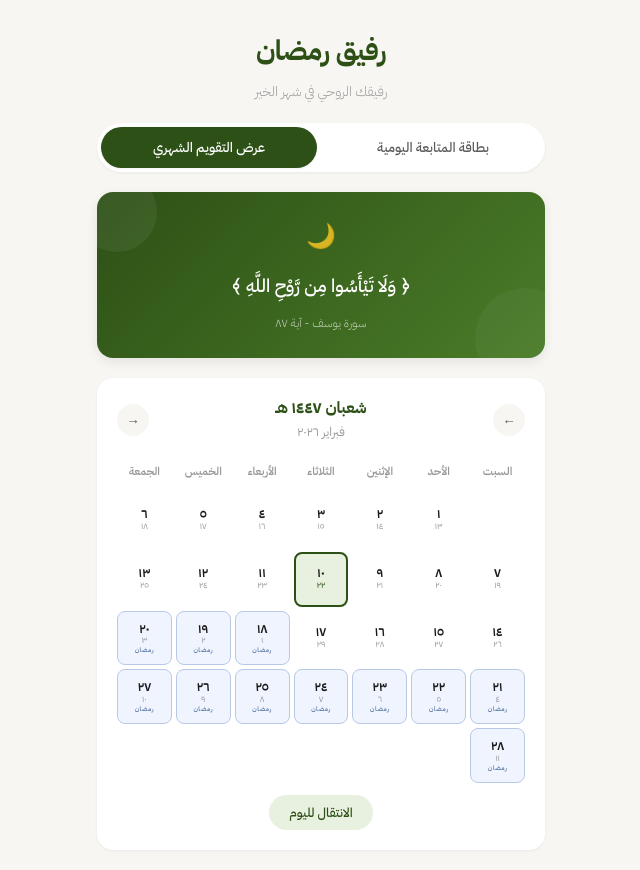
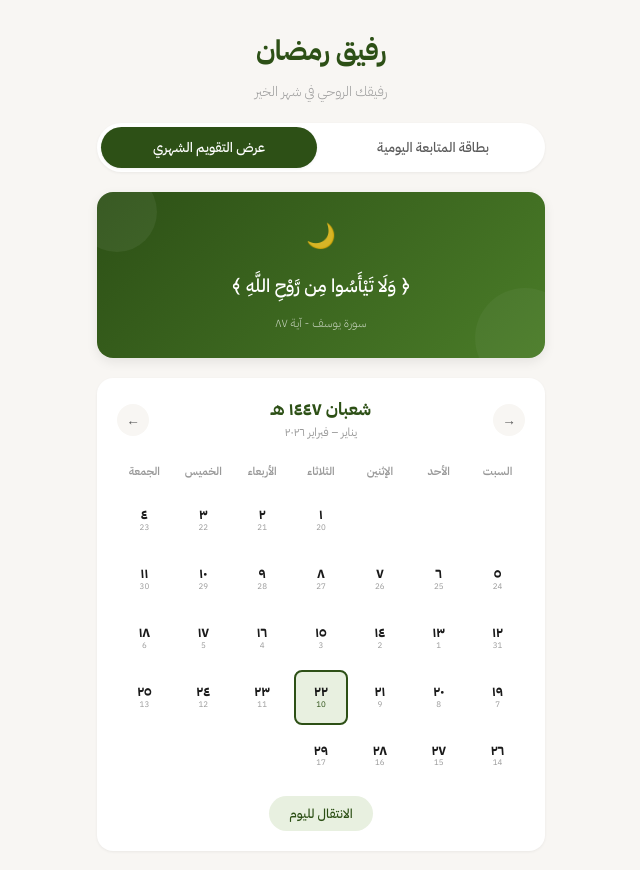
Before and after one commit to ffaa789-star/Ramadan1, a React (Vite) app: page / in a window 1280 px wide. Both pictures are taken after a click on the button "عرض التقويم الشهري". Shown: the top 870 px of the page, without its empty margins (319-959 px from the left). Built offline with nearby package versions, Linux system fonts and the light colour scheme.

Commit message:
Hijri month view + RTL nav + full Ramadan highlight

```diff
--- a/src/App.jsx
+++ b/src/App.jsx
@@ -71,10 +71,8 @@ export default function App() {
   const [entries, setEntries] = useState(loadEntries);
   const [selectedDate, setSelectedDate] = useState(getTodayYMD);
   const [activeTab, setActiveTab] = useState('checkin');
-  const [calendarMonth, setCalendarMonth] = useState(() => {
-    const today = new Date();
-    return new Date(today.getFullYear(), today.getMonth(), 1);
-  });
+  // Calendar anchor: a Gregorian YMD string used to determine which Hijri month to display
+  const [calendarAnchor, setCalendarAnchor] = useState(getTodayYMD);
 
   useEffect(() => {
     saveEntries(entries);
@@ -156,8 +154,8 @@ export default function App() {
           entries={entries}
           selectedDate={selectedDate}
           onSelectDate={handleSelectDate}
-          calendarMonth={calendarMonth}
-          onChangeMonth={setCalendarMonth}
+          calendarAnchor={calendarAnchor}
+          onChangeAnchor={setCalendarAnchor}
         />
       )}
     </>
--- a/src/components/Calendar.jsx
+++ b/src/components/Calendar.jsx
@@ -1,21 +1,19 @@
+import { useMemo } from 'react';
 import {
   getTodayYMD,
-  pad2,
   toArabicNumeral,
-  formatHijriDayOnly,
   formatHijriMonthYear,
-  isRamadan,
+  getHijriParts,
+  buildHijriMonthDays,
+  findHijriMonthStart,
+  addDaysYMD,
+  parseYMDToLocalNoon,
 } from '../dateUtils';
 
 /* Saturday-first weekday headers */
 const WEEKDAYS = ['السبت', 'الأحد', 'الإثنين', 'الثلاثاء', 'الأربعاء', 'الخميس', 'الجمعة'];
 
 const HABIT_KEYS = ['prayer', 'quran', 'qiyam', 'charity', 'dhikr'];
-
-const MONTHS_AR = [
-  'يناير', 'فبراير', 'مارس', 'أبريل', 'مايو', 'يونيو',
-  'يوليو', 'أغسطس', 'سبتمبر', 'أكتوبر', 'نوفمبر', 'ديسمبر',
-];
 
 function getScore(entry) {
   if (!entry) return 0;
@@ -30,39 +28,61 @@ function saturdayFirstIndex(jsDay) {
   return (jsDay + 1) % 7;
 }
 
-export default function Calendar({ entries, selectedDate, onSelectDate, calendarMonth, onChangeMonth }) {
-  const year = calendarMonth.getFullYear();
-  const month = calendarMonth.getMonth();
-
+export default function Calendar({ entries, selectedDate, onSelectDate, calendarAnchor, onChangeAnchor }) {
   const todayStr = getTodayYMD();
 
-  /* ── Grid boundaries (Gregorian month) ── */
-  const firstDayOfMonth = new Date(year, month, 1);
-  const leadingDays = saturdayFirstIndex(firstDayOfMonth.getDay());
-  const daysInMonth = new Date(year, month + 1, 0).getDate();
+  /* ── Build the Hijri month grid from anchor ── */
+  const hijriDays = useMemo(() => buildHijriMonthDays(calendarAnchor), [calendarAnchor]);
+
+  /* Hijri month/year info from the first day of the Hijri month */
+  const hijriHeader = formatHijriMonthYear(hijriDays[0]);
+  const { hMonth: displayedHijriMonth } = getHijriParts(hijriDays[0]);
+  const isRamadanMonth = displayedHijriMonth === 9;
+
+  /* Gregorian range for subtitle: e.g. "مارس – أبريل ٢٠٢٥" */
+  const firstGreg = parseYMDToLocalNoon(hijriDays[0]);
+  const lastGreg = parseYMDToLocalNoon(hijriDays[hijriDays.length - 1]);
+  const gregSubtitle = (() => {
+    const fmtMonth = (dt) => dt.toLocaleDateString('ar-EG', { month: 'long' });
+    const fmtYear = (dt) => toArabicNumeral(dt.getFullYear());
+    if (firstGreg.getMonth() === lastGreg.getMonth()) {
+      return `${fmtMonth(firstGreg)} ${fmtYear(firstGreg)}`;
+    }
+    if (firstGreg.getFullYear() === lastGreg.getFullYear()) {
+      return `${fmtMonth(firstGreg)} – ${fmtMonth(lastGreg)} ${fmtYear(firstGreg)}`;
+    }
+    return `${fmtMonth(firstGreg)} ${fmtYear(firstGreg)} – ${fmtMonth(lastGreg)} ${fmtYear(lastGreg)}`;
+  })();
+
+  /* ── Leading blanks for Saturday-first grid ── */
+  const firstDayJs = parseYMDToLocalNoon(hijriDays[0]).getDay(); // 0=Sun
+  const leadingBlanks = saturdayFirstIndex(firstDayJs);
 
   const cells = [];
-  for (let i = 0; i < leadingDays; i++) {
+  for (let i = 0; i < leadingBlanks; i++) {
     cells.push(null);
   }
-  for (let d = 1; d <= daysInMonth; d++) {
-    cells.push(d);
+  for (const ymd of hijriDays) {
+    cells.push(ymd);
   }
 
-  /* ── Month header: Hijri (from mid-month for accuracy) + Gregorian ── */
-  const midMonthYMD = `${year}-${pad2(month + 1)}-15`;
-  const hijriHeader = formatHijriMonthYear(midMonthYMD);
-  const gregorianHeader = `${MONTHS_AR[month]} ${toArabicNumeral(year)}`;
+  /* ── Navigation: jump to prev/next Hijri month ── */
+  function prevHijriMonth() {
+    // Go 1 day before the start of current Hijri month → lands in previous Hijri month
+    const startOfCurrent = findHijriMonthStart(calendarAnchor);
+    const dayBefore = addDaysYMD(startOfCurrent, -1);
+    onChangeAnchor(dayBefore);
+  }
 
-  function prevMonth() {
-    onChangeMonth(new Date(year, month - 1, 1));
+  function nextHijriMonth() {
+    // Go 1 day after the last day of current Hijri month → lands in next Hijri month
+    const lastDay = hijriDays[hijriDays.length - 1];
+    const dayAfter = addDaysYMD(lastDay, 1);
+    onChangeAnchor(dayAfter);
   }
-  function nextMonth() {
-    onChangeMonth(new Date(year, month + 1, 1));
-  }
+
   function jumpToToday() {
-    const today = new Date();
-    onChangeMonth(new Date(today.getFullYear(), today.getMonth(), 1));
+    onChangeAnchor(todayStr);
     onSelectDate(todayStr);
   }
 
@@ -70,15 +90,16 @@ export default function Calendar({ entries, selectedDate, onSelectDate, calendar
     <div className="card">
       {/* Calendar Header */}
       <div className="calendar-header">
+        {/* RTL: right side = forward (next), left side = backward (prev) */}
         <div className="calendar-nav">
-          <button className="calendar-nav-btn" onClick={nextMonth}>←</button>
+          <button className="calendar-nav-btn" onClick={prevHijriMonth} title="الشهر السابق">→</button>
         </div>
         <div className="calendar-month-info">
-          {hijriHeader && <div className="calendar-month-hijri">{hijriHeader}</div>}
-          <div className="calendar-month-gregorian">{gregorianHeader}</div>
+          <div className="calendar-month-hijri">{hijriHeader}</div>
+          <div className="calendar-month-gregorian">{gregSubtitle}</div>
         </div>
         <div className="calendar-nav">
-          <button className="calendar-nav-btn" onClick={prevMonth}>→</button>
+          <button className="calendar-nav-btn" onClick={nextHijriMonth} title="الشهر التالي">←</button>
         </div>
       </div>
 
@@ -91,20 +112,16 @@ export default function Calendar({ entries, selectedDate, onSelectDate, calendar
 
       {/* Day Grid */}
       <div className="calendar-grid">
-        {cells.map((gregDay, idx) => {
-          if (gregDay === null) {
+        {cells.map((dateStr, idx) => {
+          if (dateStr === null) {
             return <div key={`empty-${idx}`} className="calendar-day empty" />;
           }
 
-          /* Build the Gregorian YMD string for this cell */
-          const dateStr = `${year}-${pad2(month + 1)}-${pad2(gregDay)}`;
+          const { hDay, hMonth } = getHijriParts(dateStr);
+          const gregDate = parseYMDToLocalNoon(dateStr);
+          const gregDay = gregDate.getDate();
 
-          /* Compute Hijri day label (display-only) */
-          const hijriDay = formatHijriDayOnly(dateStr);
-
-          /* Check if this day is Ramadan */
-          const ramadan = isRamadan(dateStr);
-
+          const dayIsRamadan = hMonth === 9;
           const entry = entries[dateStr];
           const score = getScore(entry);
           const isToday = dateStr === todayStr;
@@ -113,7 +130,7 @@ export default function Calendar({ entries, selectedDate, onSelectDate, calendar
           let className = 'calendar-day';
           if (isToday) className += ' today';
           if (isSelected) className += ' selected';
-          if (ramadan) className += ' ramadan';
+          if (dayIsRamadan) className += ' is-ramadan';
 
           return (
             <button
@@ -121,14 +138,16 @@ export default function Calendar({ entries, selectedDate, onSelectDate, calendar
               className={className}
               onClick={() => onSelectDate(dateStr)}
             >
-              <span className="calendar-day-number">
-                {toArabicNumeral(gregDay)}
+              {/* BIG: Hijri day */}
+              <span className="calendar-day-hijri-num">
+                {toArabicNumeral(hDay)}
               </span>
-              <span className="calendar-day-hijri">
-                {hijriDay}
+              {/* SMALL: Gregorian day */}
+              <span className="calendar-day-greg">
+                {gregDay}
               </span>
-              {ramadan && (
-                <span className="calendar-day-ramadan-tag">رمضان</span>
+              {dayIsRamadan && isRamadanMonth && (
+                <span className="ramadan-tag">رمضان</span>
               )}
               {score > 0 && (
                 <>
--- a/src/dateUtils.js
+++ b/src/dateUtils.js
@@ -90,24 +90,38 @@ export function toArabicNumeral(num) {
     .join('');
 }
 
-/* ── Hijri month detection (Umm Al-Qura) ── */
+/* ── Hijri structured parts (Umm Al-Qura) ── */
+
+/**
+ * Get structured Hijri parts { hDay, hMonth, hYear } for a Gregorian YMD.
+ * Uses 'en-SA-u-ca-islamic-umalqura' with formatToParts for numeric values.
+ */
+export function getHijriParts(ymd) {
+  try {
+    const dt = parseYMDToLocalNoon(ymd);
+    const parts = new Intl.DateTimeFormat('en-SA-u-ca-islamic-umalqura', {
+      day: 'numeric',
+      month: 'numeric',
+      year: 'numeric',
+    }).formatToParts(dt);
+    const dayPart = parts.find((p) => p.type === 'day');
+    const monthPart = parts.find((p) => p.type === 'month');
+    const yearPart = parts.find((p) => p.type === 'year');
+    return {
+      hDay: dayPart ? parseInt(dayPart.value, 10) : 1,
+      hMonth: monthPart ? parseInt(monthPart.value, 10) : 1,
+      hYear: yearPart ? parseInt(yearPart.value, 10) : 1446,
+    };
+  } catch {
+    return { hDay: 1, hMonth: 1, hYear: 1446 };
+  }
+}
 
 /**
  * Get the Hijri month number (1-12) for a Gregorian "YYYY-MM-DD" string.
- * Uses Intl with 'en-SA-u-ca-islamic-umalqura' to get a numeric month.
- * Returns null on error.
  */
 export function getHijriMonth(ymd) {
-  try {
-    const dt = parseYMDToLocalNoon(ymd);
-    const parts = new Intl.DateTimeFormat('en-SA-u-ca-islamic-umalqura', {
-      month: 'numeric',
-    }).formatToParts(dt);
-    const monthPart = parts.find((p) => p.type === 'month');
-    return monthPart ? parseInt(monthPart.value, 10) : null;
-  } catch {
-    return null;
-  }
+  return getHijriParts(ymd).hMonth;
 }
 
 /**
@@ -116,3 +130,39 @@ export function getHijriMonth(ymd) {
 export function isRamadan(ymd) {
   return getHijriMonth(ymd) === 9;
 }
+
+/**
+ * Walk backward from anchorYmd until we find Hijri day == 1.
+ * Returns the Gregorian YMD of the first day of that Hijri month.
+ * Safety: max 35 steps to avoid infinite loops.
+ */
+export function findHijriMonthStart(anchorYmd) {
+  let cur = anchorYmd;
+  for (let i = 0; i < 35; i++) {
+    const { hDay } = getHijriParts(cur);
+    if (hDay === 1) return cur;
+    cur = addDaysYMD(cur, -1);
+  }
+  return cur; // fallback
+}
+
+/**
+ * Build array of Gregorian YMD strings for ONE complete Hijri month
+ * containing anchorYmd. Walks to month start, then forward until
+ * the Hijri month changes.
+ * Returns: string[] of 29 or 30 Gregorian "YYYY-MM-DD" entries.
+ */
+export function buildHijriMonthDays(anchorYmd) {
+  const startYmd = findHijriMonthStart(anchorYmd);
+  const { hMonth, hYear } = getHijriParts(startYmd);
+
+  const days = [startYmd];
+  let cur = startYmd;
+  for (let i = 0; i < 35; i++) {
+    cur = addDaysYMD(cur, 1);
+    const parts = getHijriParts(cur);
+    if (parts.hMonth !== hMonth || parts.hYear !== hYear) break;
+    days.push(cur);
+  }
+  return days;
+}
--- a/src/index.css
+++ b/src/index.css
@@ -729,14 +729,14 @@ body {
 }
 
 .calendar-month-hijri {
-  font-size: 1rem;
+  font-size: 1.1rem;
   font-weight: 700;
   color: var(--color-primary);
   line-height: 1.3;
 }
 
 .calendar-month-gregorian {
-  font-size: 0.78rem;
+  font-size: 0.72rem;
   font-weight: 400;
   color: var(--color-text-muted);
   margin-top: 2px;
@@ -834,51 +834,62 @@ body {
   border: 2px solid var(--color-primary);
 }
 
-/* ===== Ramadan Day Highlight ===== */
-.calendar-day.ramadan {
-  background: var(--color-ramadan-bg);
-  border: 1.5px solid var(--color-ramadan-border);
+/* ===== Calendar Day Labels (Hijri BIG, Gregorian small) ===== */
+
+/* Hijri day number — BIG primary label */
+.calendar-day-hijri-num {
+  font-size: 0.85rem;
+  font-weight: 700;
+  line-height: 1;
+  margin-bottom: 1px;
+  color: var(--color-text);
 }
 
-.calendar-day.ramadan.today {
-  background: var(--color-ramadan-bg);
-  border: 1.5px solid var(--color-ramadan-border);
-}
-
-.calendar-day.ramadan.selected {
-  background: var(--color-ramadan-bg);
-  border: 2px solid var(--color-primary);
-}
-
-.calendar-day-ramadan-tag {
-  font-size: 0.4rem;
-  font-weight: 600;
-  color: var(--color-ramadan-tag);
-  line-height: 1;
-  letter-spacing: 0.5px;
-}
-
-.calendar-day-number {
-  font-size: 0.8rem;
-  font-weight: 600;
-  line-height: 1;
-  margin-bottom: 1px;
-}
-
-.calendar-day-hijri {
-  font-size: 0.55rem;
+/* Gregorian day number — small muted sublabel */
+.calendar-day-greg {
+  font-size: 0.5rem;
   font-weight: 400;
   color: var(--color-text-muted);
   line-height: 1;
   margin-bottom: 2px;
 }
 
-.calendar-day.today .calendar-day-hijri {
+.calendar-day.today .calendar-day-greg {
   color: var(--color-accent);
 }
 
-.calendar-day.selected .calendar-day-hijri {
+.calendar-day.selected .calendar-day-greg {
   color: var(--color-primary);
+}
+
+/* ===== Ramadan Day Highlight (.is-ramadan) ===== */
+.calendar-day.is-ramadan {
+  background: var(--color-ramadan-bg);
+  border: 1.5px solid var(--color-ramadan-border);
+}
+
+.calendar-day.is-ramadan.today {
+  background: var(--color-ramadan-bg);
+  border: 1.5px solid var(--color-ramadan-border);
+}
+
+.calendar-day.is-ramadan.selected {
+  background: var(--color-ramadan-bg);
+  border: 2px solid var(--color-primary);
+}
+
+.calendar-day.is-ramadan .calendar-day-hijri-num {
+  color: var(--color-ramadan-tag);
+}
+
+/* Ramadan tag — tiny label inside each day cell */
+.ramadan-tag {
+  font-size: 0.38rem;
+  font-weight: 600;
+  color: var(--color-ramadan-tag);
+  line-height: 1;
+  letter-spacing: 0.3px;
+  opacity: 0.8;
 }
 
 .calendar-day-dots {
@@ -949,6 +960,10 @@ body {
     font-size: 0.75rem;
   }
 
+  .calendar-day-hijri-num {
+    font-size: 0.75rem;
+  }
+
   .habit-row {
     padding: 10px 12px;
   }
```
Also changed, not shown: .claude/settings.local.json.
